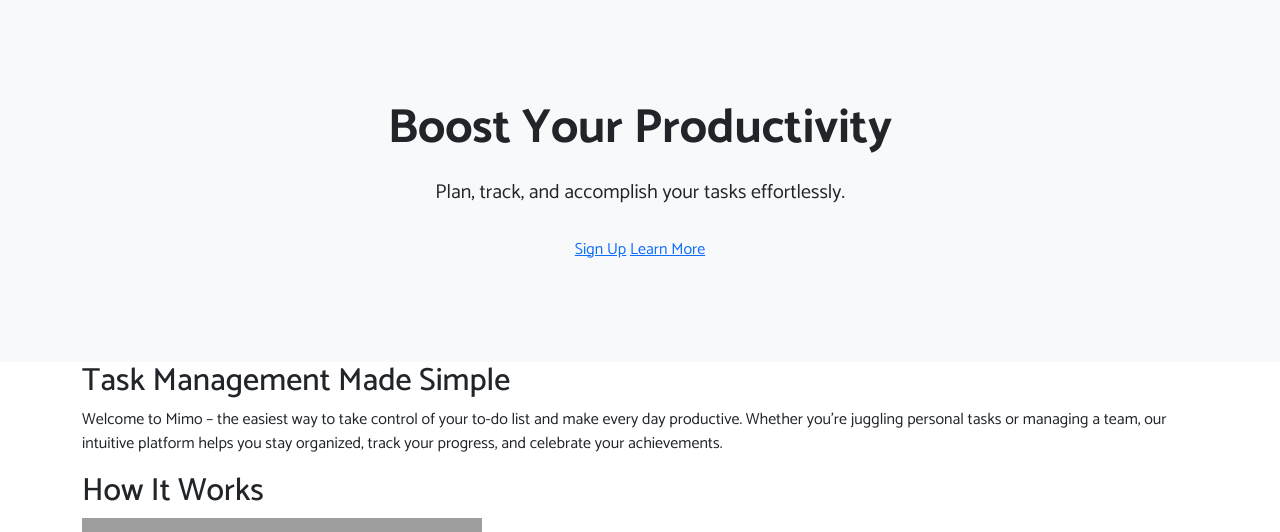
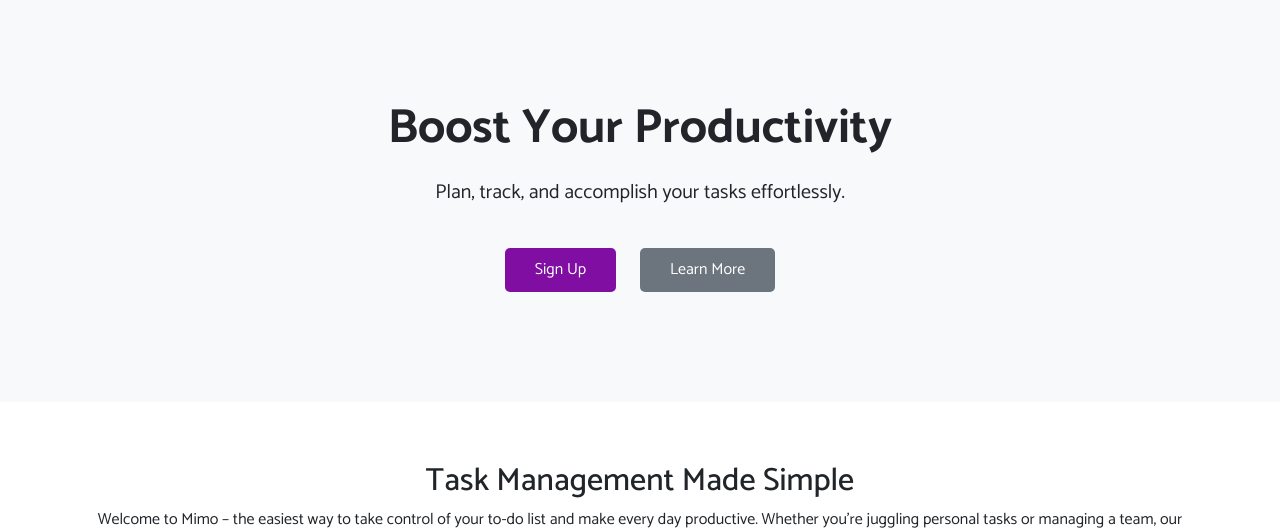
Before and after one commit to Vishalchapa/MIMO, a Django app: page / in a window 1280 px wide. Shown: the part 70-602 px from the top of the page. Run offline with Django 4.2, Linux system fonts and the light colour scheme; grey boxes are pictures that could not be loaded.

Commit message:
update css: add styling for cta buttons and h1 and h2

```diff
--- a/static/css/style.css
+++ b/static/css/style.css
@@ -69,6 +69,31 @@ body {
     margin-bottom: 30px;
 }
 
+.cta-buttons a {
+    display: inline-block;
+    padding: 10px 30px;
+    font-size: 1rem;
+    margin: 10px;
+    border-radius: 5px;
+    text-decoration: none;
+    color: white;
+}
+
+.cta-primary {
+    background-color: #800ea2;
+}
+
+.cta-secondary {
+    background-color: #6c757d;
+}
+
+#description-section,
+#key-features-section,
+.cta-section {
+    padding: 60px 20px;
+    text-align: center;
+}
+
 
 
 
```
